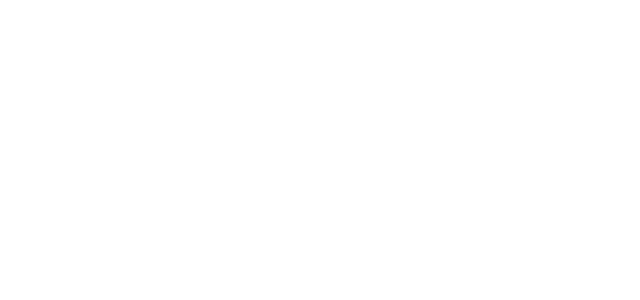
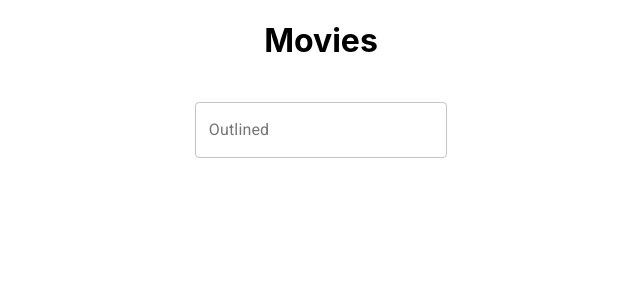
Before and after one commit to BetelGuese/mta_exercise, a React (Create React App) app: page / in a window 1280 px wide. Shown: the top 300 px of the page, without its empty margins (319-959 px from the left). Built offline with nearby package versions, Linux system fonts and the light colour scheme.

Commit message:
Header, Searching, Movies mockup is ready

```diff
--- a/package.json
+++ b/package.json
@@ -8,6 +8,7 @@
     "@testing-library/jest-dom": "^5.11.4",
     "@testing-library/react": "^11.1.0",
     "@testing-library/user-event": "^12.1.10",
+    "clsx": "^1.1.1",
     "react": "^17.0.1",
     "react-dom": "^17.0.1",
     "react-scripts": "4.0.2",
--- a/src/App.js
+++ b/src/App.js
@@ -1,19 +1,60 @@
-import React from 'react';
-import { createMuiTheme, ThemeProvider } from '@material-ui/core/styles';
+import React, { useState } from 'react';
+import { createMuiTheme } from '@material-ui/core/styles';
+import { ThemeProvider } from '@material-ui/styles';
+import { Container, Grid } from '@material-ui/core';
 import './App.css';
+import HeadComponent from './components/HeadComponent'
+import SearchingBox from './components/SearchingBox';
 
 function App() {
 	const darkTheme = createMuiTheme({
 		palette: {
-		  type: 'dark',
+			//TODO: The dark theme not shown
+			//type: 'dark',
+			type: 'light',
 		}
-	  });
+	});
+	const [movies, setMovies] = useState([{
+		"adult":false,
+		"backdrop_path":"/hziiv14OpD73u9gAak4XDDfBKa2.jpg",
+		"genre_ids":[12,14],
+		"id":671,
+		"original_language":"en",
+		"original_title":"Harry Potter and the Philosopher's Stone",
+		"overview":"Harry Potter has lived under the stairs at his aunt and uncle's house his whole life. But on his 11th birthday, he learns he's a powerful wizard -- with a place waiting for him at the Hogwarts School of Witchcraft and Wizardry. As he learns to harness his newfound powers with the help of the school's kindly headmaster, Harry uncovers the truth about his parents' deaths -- and about the villain who's to blame.",
+		"popularity":188.764,
+		"poster_path":"/wuMc08IPKEatf9rnMNXvIDxqP4W.jpg",
+		"release_date":"2001-11-16",
+		"title":"Harry Potter and the Philosopher's Stone",
+		"video":false,
+		"vote_average":7.9,
+		"vote_count":19589
+	},{
+		"adult":false,
+		"backdrop_path":"/8f9dnOtpArDrOMEylpSN9Sc6fuz.jpg",
+		"genre_ids":[12,14,10751],
+		"id":674,
+		"original_language":"en",
+		"original_title":"Harry Potter and the Goblet of Fire",
+		"overview":"Harry starts his fourth year at Hogwarts, competes in the treacherous Triwizard Tournament and faces the evil Lord Voldemort. Ron and Hermione help Harry manage the pressure – but Voldemort lurks, awaiting his chance to destroy Harry and all that he stands for.",
+		"popularity":160.172,
+		"poster_path":"/fECBtHlr0RB3foNHDiCBXeg9Bv9.jpg",
+		"release_date":"2005-11-16",
+		"title":"Harry Potter and the Goblet of Fire",
+		"video":false,
+		"vote_average":7.8,
+		"vote_count":15020
+	}]);
+	const [searchText, setSearchText] = useState('');
+	const [loading, setLoading] = useState(false);
+
 	return (
 		<ThemeProvider theme={darkTheme}>
 			<div className="App">
-				<header className="App-header">
-
-				</header>
+				<Container maxWidth="lg">
+					<HeadComponent heading="Movies" />
+					<SearchingBox searchText={searchText} setSearchText={setSearchText} loading={loading} />
+				</Container>
 			</div>
 		</ThemeProvider>
 	);
--- /dev/null
+++ b/src/components/HeadComponent.js
@@ -0,0 +1,14 @@
+import React from 'react';
+import { Grid } from '@material-ui/core';
+
+const HeadComponent = (props) => {
+	return (
+		<Grid container spacing={3}>
+			<Grid item xs={12}>
+				<h1>{props.heading}</h1>
+			</Grid>
+		</Grid>
+	);
+};
+
+export default HeadComponent;
--- /dev/null
+++ b/src/components/SearchingBox.js
@@ -0,0 +1,38 @@
+import React from 'react';
+import { makeStyles } from '@material-ui/core/styles';
+import { TextField, Grid, CircularProgress, Box } from '@material-ui/core';
+
+const useStyles = makeStyles((theme) => ({
+	root: {
+		'& > *': {
+			margin: theme.spacing(1),
+			width: '25ch',
+		},
+	},
+
+}));
+
+const SearchingBox = (props) => {
+	const classes = useStyles();
+	return (
+		<Grid container spacing={3} alignItems="center">
+			<Grid item xs={12}>
+				<form className={classes.root} noValidate autoComplete="off" onSubmit={e => { e.preventDefault(); }}>
+					<TextField
+						id="outlined-basic"
+						label="Outlined"
+						variant="outlined"
+						value={props.searchText}
+						onChange={(event) => props.setSearchText(event.target.value)}
+						placeholder='Type to search...'
+					/>
+				</form>
+				<Box component="div" visibility={props.loading ? "visible" : "hidden"}>
+					<CircularProgress />
+				</Box>
+			</Grid>
+		</Grid>
+	);
+};
+
+export default SearchingBox;
```
Also changed, not shown: 1 other file (tests, documents, lock files or other folders).
